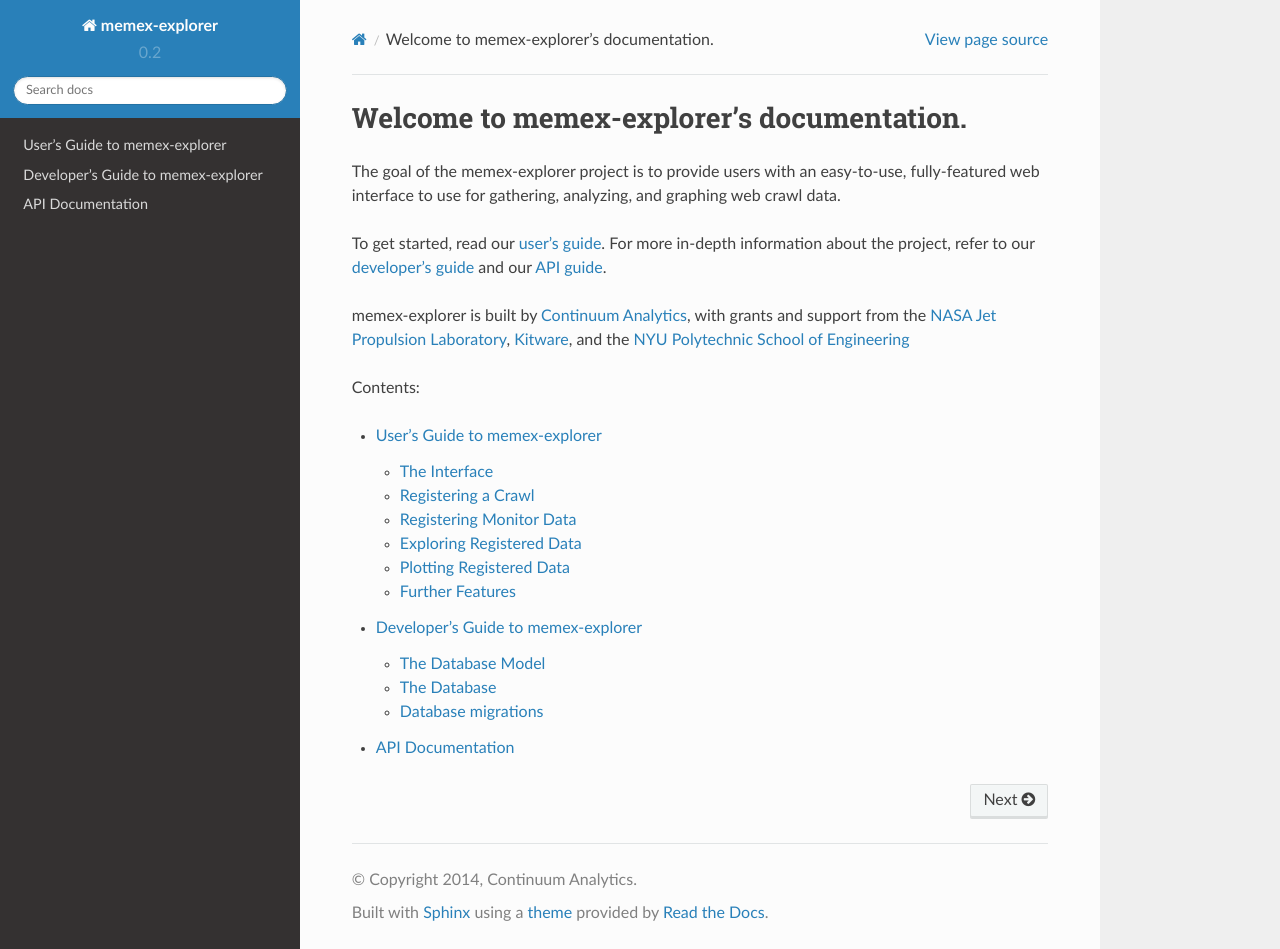
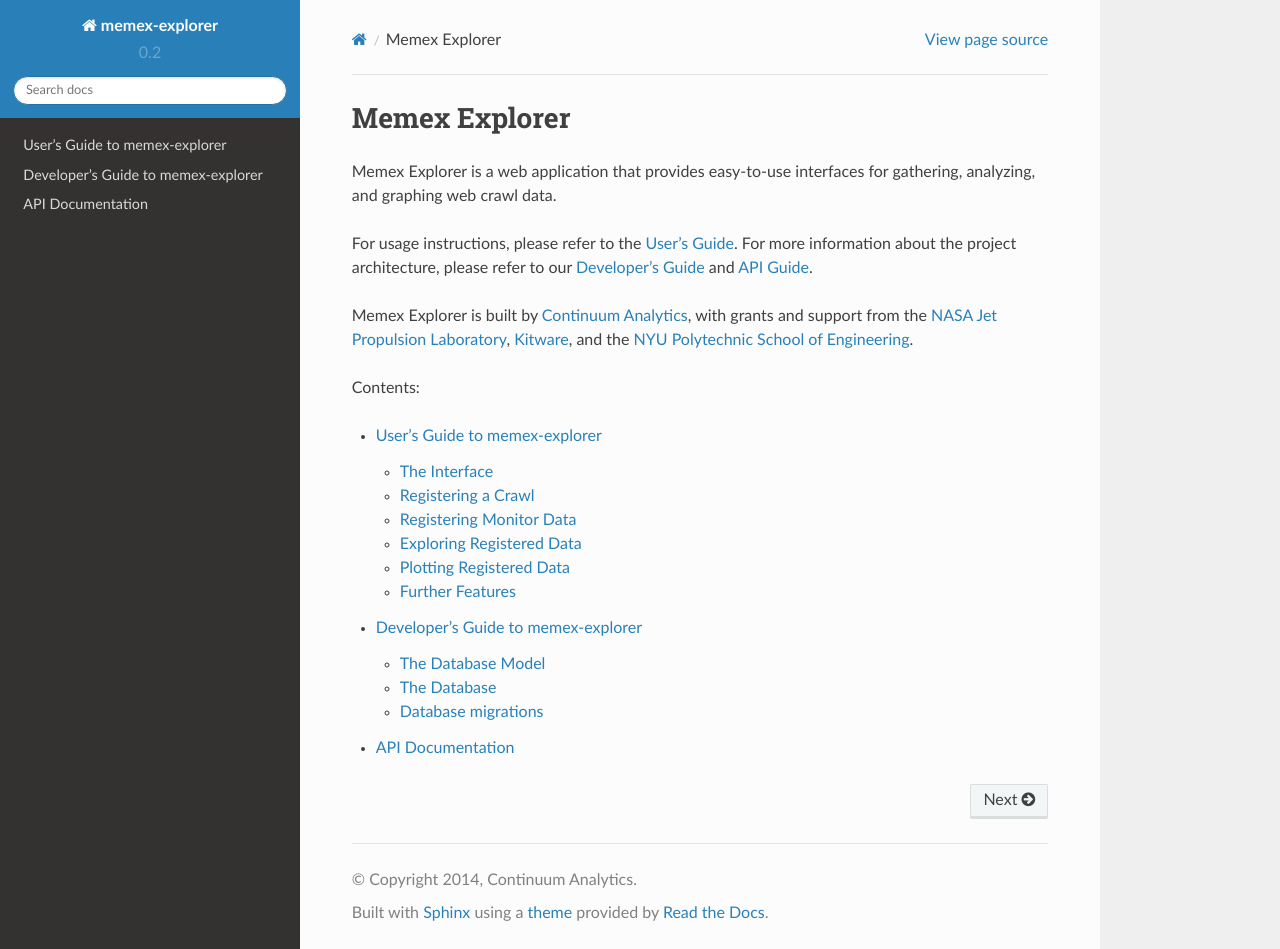
Before and after one commit to nasa-jpl-memex/memex-explorer, a Sphinx documentation site: the page built from docs/source/index.rst, in a window 1280 px wide and 949 px high. Built offline with Sphinx 7.4.7 and the Read the Docs theme 2.0.0, drawn with Linux system fonts in a browser that asks for light colours.

Commit message:
refresh index

```diff
--- a/docs/source/index.rst
+++ b/docs/source/index.rst
@@ -1,11 +1,17 @@
-Welcome to memex-explorer's documentation.
-========================================
+Memex Explorer
+==============
 
-The goal of the memex-explorer project is to provide users with an easy-to-use, fully-featured web interface to use for gathering, analyzing, and graphing web crawl data.
+Memex Explorer is a web application that provides easy-to-use interfaces for
+gathering, analyzing, and graphing web crawl data.
 
-To get started, read our `user's guide <user_guide.html>`_. For more in-depth information about the project, refer to our `developer's guide <dev_guide.html>`_ and our `API guide <api.html>`_.
+For usage instructions, please refer to the `User's Guide <user_guide.html>`_.
+For more information about the project architecture, please refer to our `Developer's Guide <dev_guide.html>`_ and `API Guide <api.html>`_.
 
-memex-explorer is built by `Continuum Analytics <http://continuum.io/>`_, with grants and support from the `NASA Jet Propulsion Laboratory <http://www.jpl.nasa.gov/>`_, `Kitware <http://www.kitware.com/>`_, and the `NYU Polytechnic School of Engineering <http://engineering.nyu.edu/>`_
+Memex Explorer is built by `Continuum Analytics <http://continuum.io/>`_,
+with grants and support from the
+`NASA Jet Propulsion Laboratory <http://www.jpl.nasa.gov/>`_,
+`Kitware <http://www.kitware.com/>`_,
+and the `NYU Polytechnic School of Engineering <http://engineering.nyu.edu/>`_.
 
 Contents:
 
```
